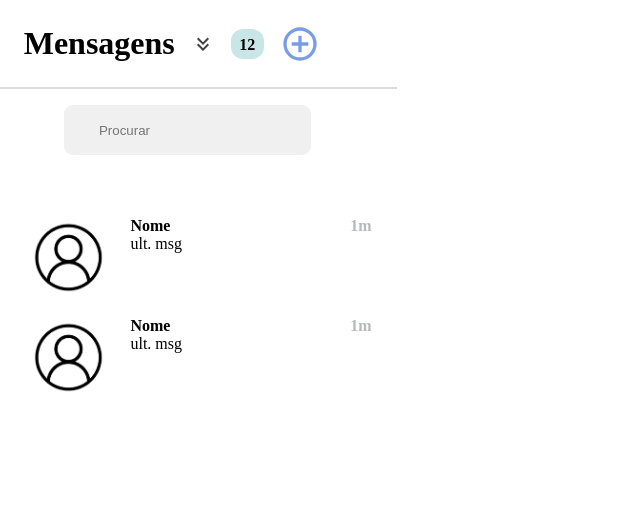
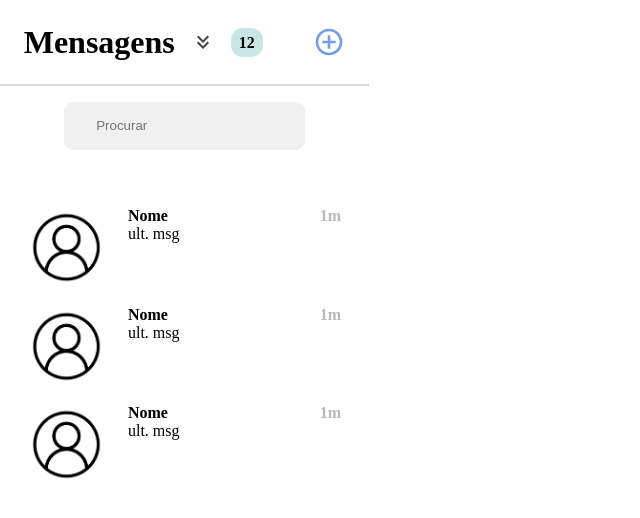
Before and after one commit to FernandesLR/Frontend-liveChat, a React (Vite) app: page / in a window 1280 px wide. Shown: the top 518 px of the page, without its empty margins (0-640 px from the left). Built offline with nearby package versions, Linux system fonts and the light colour scheme.

Commit message:
Add: componente user row para deixar o código mais limpo

```diff
--- a/src/App.css
+++ b/src/App.css
@@ -17,6 +17,7 @@
     align-items: center;
     border-bottom: 2px solid rgb(219, 219, 219);
 }
+.header
 
 
 .qtdMsg{
--- a/src/component/LeftSide.jsx
+++ b/src/component/LeftSide.jsx
@@ -10,7 +10,7 @@ export function LeftSide(){
                 <h1>Mensagens</h1>
                 <img src={arrowBlack} alt="Arrow down" />
                 <p className='qtdMsg'>12</p>
-                <img src={AddCircle} alt="Add Circle"  style={{width: "2.5rem", marginRight: 20}}/>
+                <img src={AddCircle} alt="Add Circle"  style={{width: "2rem", marginLeft: 'auto', cursor: 'pointer'}}/>
             </div>
             <input type="text" className='searchbar' placeholder='Procurar' />
             <UserList/>
--- a/src/component/UserList.jsx
+++ b/src/component/UserList.jsx
@@ -1,27 +1,10 @@
-import avatar from '../assets/avatar.png'
-
+import { UserRow } from './UserRow'
 export function UserList(){
     return(
         <div className="rows">
-            <div className="row">
-                <img src={avatar} alt="" style={{width: "5rem", borderRadius: "6px" }}/>
-
-                <div className="name-msg">
-                    <span>Nome</span>
-                    <p>ult. msg</p>
-                </div>
-                <p style={{color: 'rgb(183, 184, 185)', fontWeight: 'bold'}}>1m</p>
-            </div>
-
-            <div className="row">
-                <img src={avatar} alt="" style={{width: "5rem", borderRadius: "6px" }}/>
-
-                <div className="name-msg">
-                    <span>Nome</span>
-                    <p>ult. msg</p>
-                </div>
-                <p style={{color: 'rgb(183, 184, 185)', fontWeight: 'bold'}}>1m</p>
-            </div>
+            <UserRow />
+            <UserRow />
+            <UserRow />
         </div>
     )
 }
--- /dev/null
+++ b/src/component/UserRow.jsx
@@ -0,0 +1,15 @@
+import avatar from '../assets/avatar.png'
+
+export function UserRow(){
+    return(
+        <div className="row">
+            <img src={avatar} alt="" style={{width: "5rem", borderRadius: "6px" }}/>
+
+            <div className="name-msg">
+                <span>Nome</span>
+                <p>ult. msg</p>
+            </div>
+            <p style={{color: 'rgb(183, 184, 185)', fontWeight: 'bold'}}>1m</p>
+        </div>
+    )
+}
```
